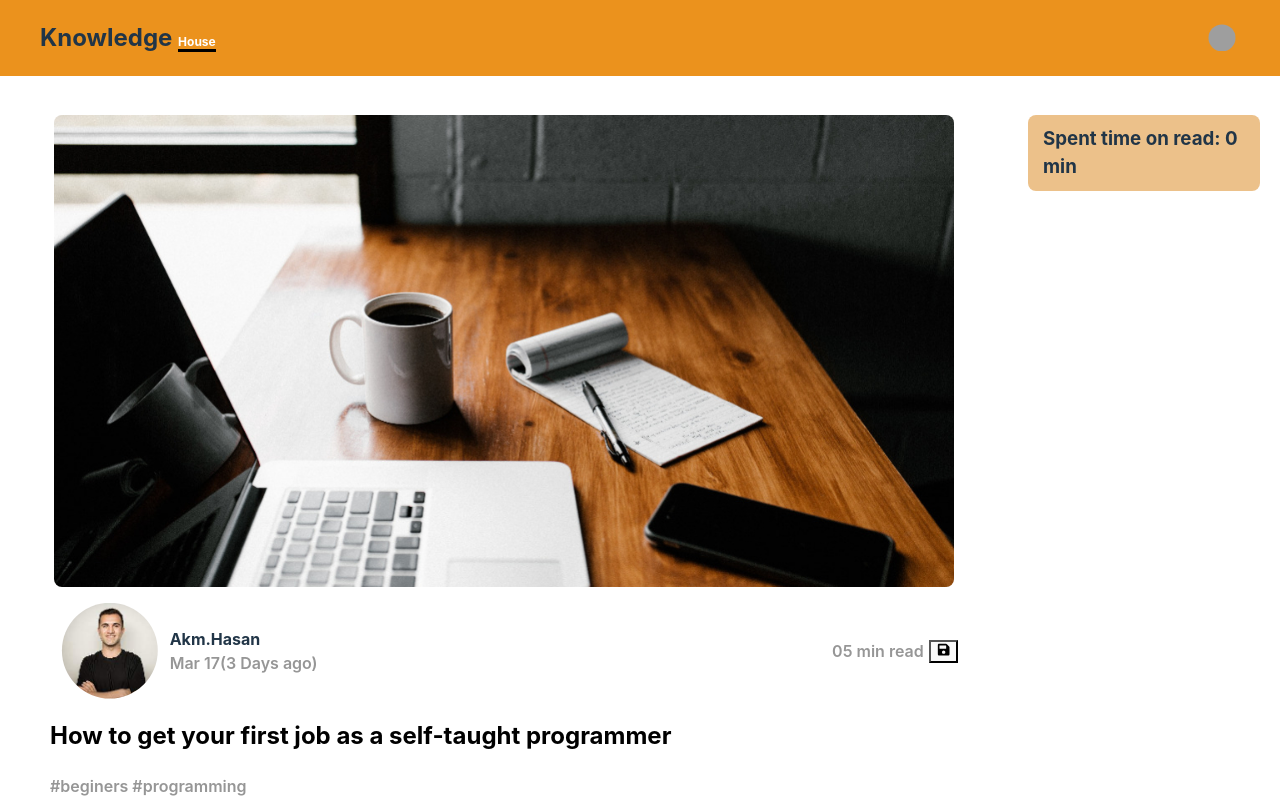
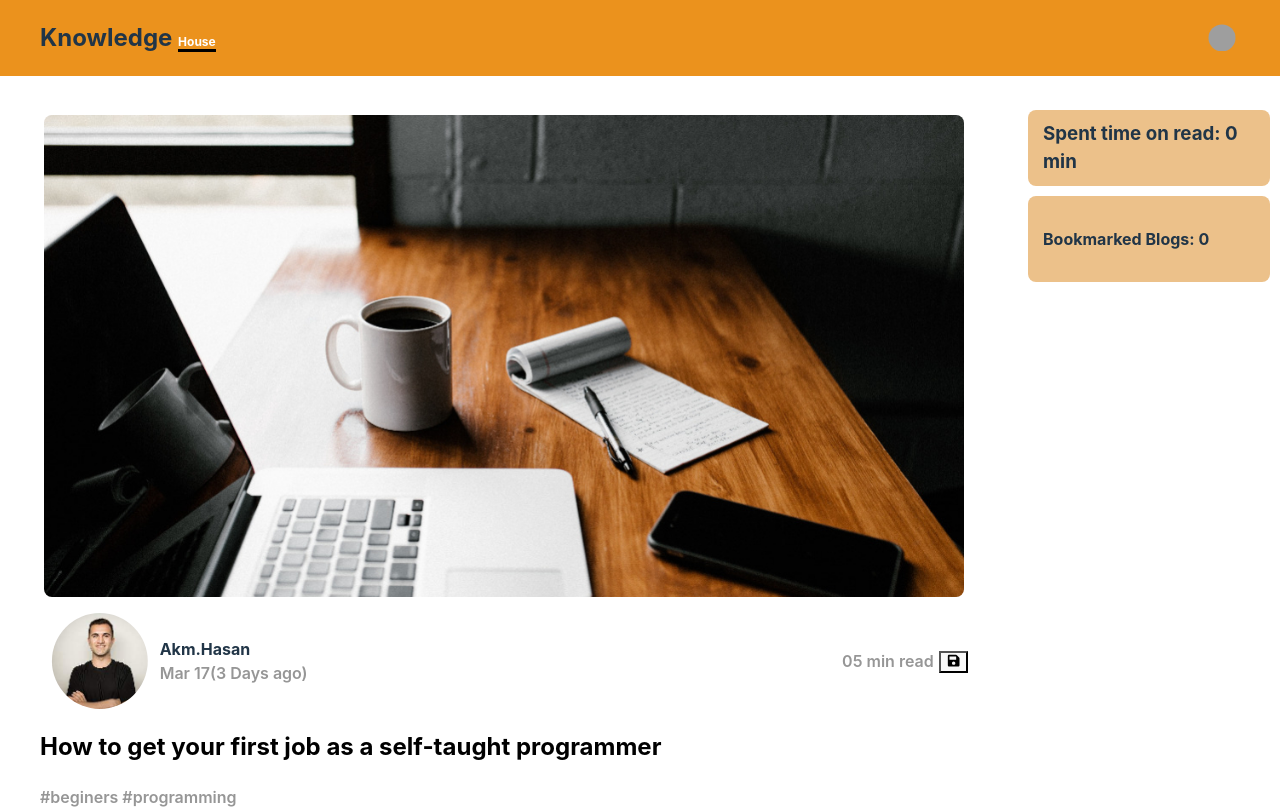
Before and after one commit to Ak-Rakib/knowledge-house, a React (Vite) app: page / in a window 1280 px wide. Shown: the top 809 px of the page. Built offline with nearby package versions, Linux system fonts and the light colour scheme; grey boxes are pictures that could not be loaded.

Commit message:
bookmarked blog count set

```diff
--- a/src/Components/Blog/Blog.css
+++ b/src/Components/Blog/Blog.css
@@ -5,10 +5,10 @@
 }
 
 .main-blog {
-    margin: 0 30px;
+    margin: 0 20px;
 }
 
 .blog-detail {
-    margin-right: 20px;
-    padding: 20px 0;
+    margin-right: 10px;
+    padding: 15px 0;
 }
--- a/src/Components/Blog/Blog.jsx
+++ b/src/Components/Blog/Blog.jsx
@@ -7,6 +7,7 @@ const Blog = () => {
 
     const [info, setInfo] = useState([]);
     const [details, setDetails] = useState([]);
+    const [bookmarked, setBookMarked] = useState([]);
 
     useEffect(() => {
         fetch('data.json')
@@ -19,6 +20,11 @@ const Blog = () => {
         setDetails(addDetails);
     }
 
+    const BookMarked = (i) => {
+        const setCount =[...bookmarked, i];
+        setBookMarked(setCount);
+    }
+
     return (
         <div className='blog-container'>
             <div className="main-blog">
@@ -27,12 +33,14 @@ const Blog = () => {
                         key={i.id}
                         i = {i}
                         addToDetails = {addToDetails}
+                        BookMarked = {BookMarked}
                     ></Cart>)
                 }
             </div>
             <div className="blog-detail">
                     <Details
                         details = {details}
+                        bookmarked = {bookmarked}
                     ></Details>
             </div>
         </div>
--- a/src/Components/Cart/Cart.jsx
+++ b/src/Components/Cart/Cart.jsx
@@ -20,7 +20,7 @@ const Cart = (props) => {
                 </div>
                 <div className="time-child02">
                     <p className='time-style'>0<span>{Time}</span> min read
-                    <button className='icon'><FaSave /></button>
+                    <button className='icon' onClick={() => props.BookMarked(props.i)}><FaSave /></button>
                     </p>
                 </div>
             </div>
--- a/src/Components/Details/Details.css
+++ b/src/Components/Details/Details.css
@@ -2,4 +2,11 @@
     background-color:  rgb(236, 193, 138);
     padding: 10px 15px;
     border-radius: 8px;
+    margin-bottom: 10px;
 }
+
+.other-details {
+    background-color: rgb(236, 193, 138);
+    border-radius: 8px;
+    padding: 10px 15px;
+}
--- a/src/Components/Details/Details.jsx
+++ b/src/Components/Details/Details.jsx
@@ -4,16 +4,27 @@ import './Details.css'
 const Details = (props) => {
 
     const {details} = props;
-    console.log(details);
+    const {bookmarked} = props;
 
     let total = 0;
     for(const cart of details){
         total = total + cart.Time;
     }
 
+    let count = 0;
+    for (const blog  of bookmarked){
+        count = count + parseInt(blog.id);
+    }
+
     return (
         <div>
             <h3 className="count-read-time">Spent time on read: {total} min</h3>
+            <div className="other-details">
+                <h4>Bookmarked Blogs: {count}</h4>
+                <p className='selected-blog'>
+
+                </p>
+            </div>
         </div>
     );
 };
```
